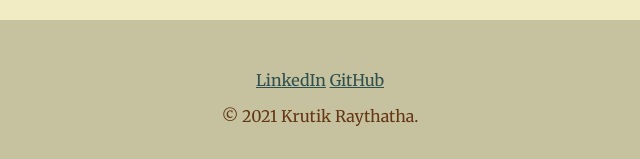
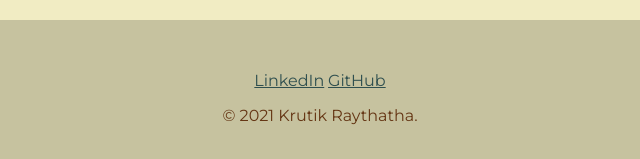
Before and after one commit to Krutik-Ray/About-me-website, a plain HTML site: page index.html in a window 1280 px wide. Shown: the part 2315-2474 px from the top of the page, 320-960 px from the left. Drawn offline with Linux system fonts and the light colour scheme.

Commit message:
touch-ups

```diff
--- a/css/styles.css
+++ b/css/styles.css
@@ -121,6 +121,7 @@ span:hover {
 }
 
 .footer-link {
+    font-family: 'Montserrat', sans-serif;
     color: darkslategray;
 }
 .footer-link:hover {
@@ -130,3 +131,7 @@ span:hover {
 .contact-me {
     padding: 20px;
 }
+
+.copyright-desc {
+    font-family: 'Montserrat', sans-serif;
+}
--- a/index.html
+++ b/index.html
@@ -54,7 +54,7 @@
     <div class="bottom-container">
       <a class="footer-link" href="https://www.linkedin.com/krutik-raythatha">LinkedIn</a>
       <a class="footer-link" href="https://www.github.com/krutik-ray/">GitHub</a>
-      <p>© 2021 Krutik Raythatha.</p>
+      <p class="copyright-desc">© 2021 Krutik Raythatha.</p>
     </div>
   </body>
 </html>
```
